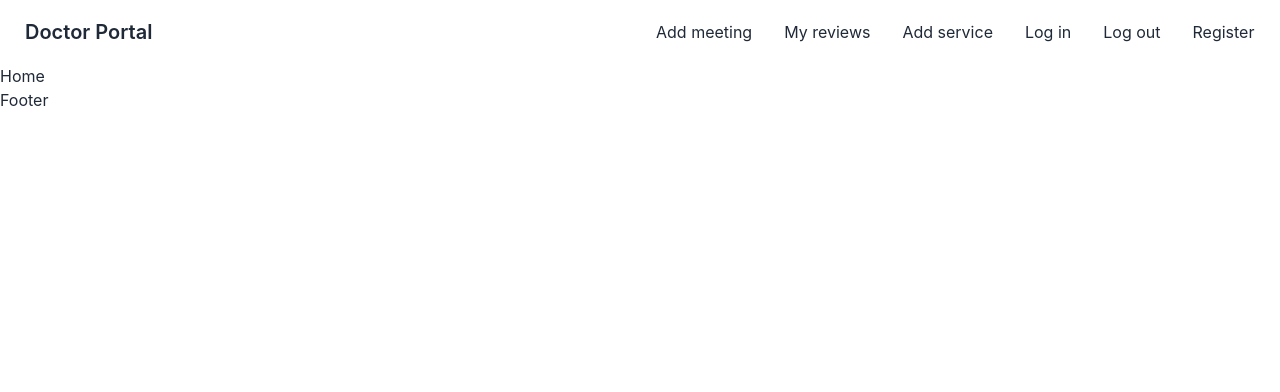
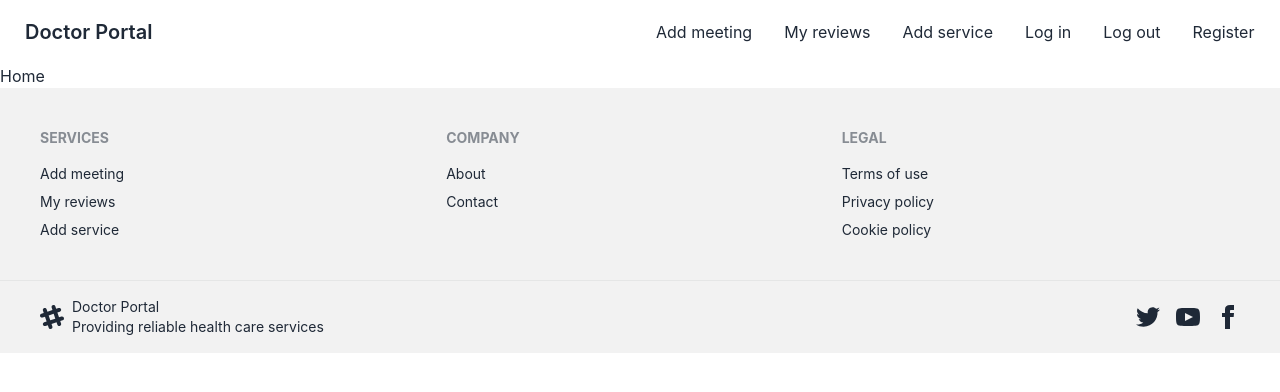
Before and after one commit to RaisulislamRimon/project11-service-review-client, a React (Create React App) app: page / in a window 1280 px wide. Shown: the top 392 px of the page. Built offline with nearby package versions, Linux system fonts and the light colour scheme.

Commit message:
added footer

```diff
--- a/src/Pages/Shared/Footer/Footer.js
+++ b/src/Pages/Shared/Footer/Footer.js
@@ -1,9 +1,100 @@
 import React from "react";
+import { Link } from "react-router-dom";
 
 const Footer = () => {
   return (
     <div>
-      <h1>Footer</h1>
+      <footer className="footer p-10 bg-base-200 text-base-content">
+        <div>
+          <span className="footer-title">Services</span>
+          <Link to="" className="link link-hover">
+            Add meeting
+          </Link>
+          <Link to="" className="link link-hover">
+            My reviews
+          </Link>
+          <Link to="" className="link link-hover">
+            Add service
+          </Link>
+        </div>
+        <div>
+          <span className="footer-title">Company</span>
+          <Link to="" className="link link-hover">
+            About
+          </Link>
+          <Link to="" className="link link-hover">
+            Contact
+          </Link>
+        </div>
+        <div>
+          <span className="footer-title">Legal</span>
+          <Link to="" className="link link-hover">
+            Terms of use
+          </Link>
+          <Link to="" className="link link-hover">
+            Privacy policy
+          </Link>
+          <Link to="" className="link link-hover">
+            Cookie policy
+          </Link>
+        </div>
+      </footer>
+      <footer className="footer px-10 py-4 border-t bg-base-200 text-base-content border-base-300">
+        <div className="items-center grid-flow-col">
+          <svg
+            width="24"
+            height="24"
+            viewBox="0 0 24 24"
+            xmlns="http://www.w3.org/2000/svg"
+            fillRule="evenodd"
+            clipRule="evenodd"
+            className="fill-current"
+          >
+            <path d="M22.672 15.226l-2.432.811.841 2.515c.33 1.019-.209 2.127-1.23 2.456-1.15.325-2.148-.321-2.463-1.226l-.84-2.518-5.013 1.677.84 2.517c.391 1.203-.434 2.542-1.831 2.542-.88 0-1.601-.564-1.86-1.314l-.842-2.516-2.431.809c-1.135.328-2.145-.317-2.463-1.229-.329-1.018.211-2.127 1.231-2.456l2.432-.809-1.621-4.823-2.432.808c-1.355.384-2.558-.59-2.558-1.839 0-.817.509-1.582 1.327-1.846l2.433-.809-.842-2.515c-.33-1.02.211-2.129 1.232-2.458 1.02-.329 2.13.209 2.461 1.229l.842 2.515 5.011-1.677-.839-2.517c-.403-1.238.484-2.553 1.843-2.553.819 0 1.585.509 1.85 1.326l.841 2.517 2.431-.81c1.02-.33 2.131.211 2.461 1.229.332 1.018-.21 2.126-1.23 2.456l-2.433.809 1.622 4.823 2.433-.809c1.242-.401 2.557.484 2.557 1.838 0 .819-.51 1.583-1.328 1.847m-8.992-6.428l-5.01 1.675 1.619 4.828 5.011-1.674-1.62-4.829z"></path>
+          </svg>
+          <p>
+            Doctor Portal <br />
+            Providing reliable health care services
+          </p>
+        </div>
+        <div className="md:place-self-center md:justify-self-end">
+          <div className="grid grid-flow-col gap-4">
+            <Link>
+              <svg
+                xmlns="http://www.w3.org/2000/svg"
+                width="24"
+                height="24"
+                viewBox="0 0 24 24"
+                className="fill-current"
+              >
+                <path d="M24 4.557c-.883.392-1.832.656-2.828.775 1.017-.609 1.798-1.574 2.165-2.724-.951.564-2.005.974-3.127 1.195-.897-.957-2.178-1.555-3.594-1.555-3.179 0-5.515 2.966-4.797 6.045-4.091-.205-7.719-2.165-10.148-5.144-1.29 2.213-.669 5.108 1.523 6.574-.806-.026-1.566-.247-2.229-.616-.054 2.281 1.581 4.415 3.949 4.89-.693.188-1.452.232-2.224.084.626 1.956 2.444 3.379 4.6 3.419-2.07 1.623-4.678 2.348-7.29 2.04 2.179 1.397 4.768 2.212 7.548 2.212 9.142 0 14.307-7.721 13.995-14.646.962-.695 1.797-1.562 2.457-2.549z"></path>
+              </svg>
+            </Link>
+            <Link>
+              <svg
+                xmlns="http://www.w3.org/2000/svg"
+                width="24"
+                height="24"
+                viewBox="0 0 24 24"
+                className="fill-current"
+              >
+                <path d="M19.615 3.184c-3.604-.246-11.631-.245-15.23 0-3.897.266-4.356 2.62-4.385 8.816.029 6.185.484 8.549 4.385 8.816 3.6.245 11.626.246 15.23 0 3.897-.266 4.356-2.62 4.385-8.816-.029-6.185-.484-8.549-4.385-8.816zm-10.615 12.816v-8l8 3.993-8 4.007z"></path>
+              </svg>
+            </Link>
+            <Link>
+              <svg
+                xmlns="http://www.w3.org/2000/svg"
+                width="24"
+                height="24"
+                viewBox="0 0 24 24"
+                className="fill-current"
+              >
+                <path d="M9 8h-3v4h3v12h5v-12h3.642l.358-4h-4v-1.667c0-.955.192-1.333 1.115-1.333h2.885v-5h-3.808c-3.596 0-5.192 1.583-5.192 4.615v3.385z"></path>
+              </svg>
+            </Link>
+          </div>
+        </div>
+      </footer>
     </div>
   );
 };
```
